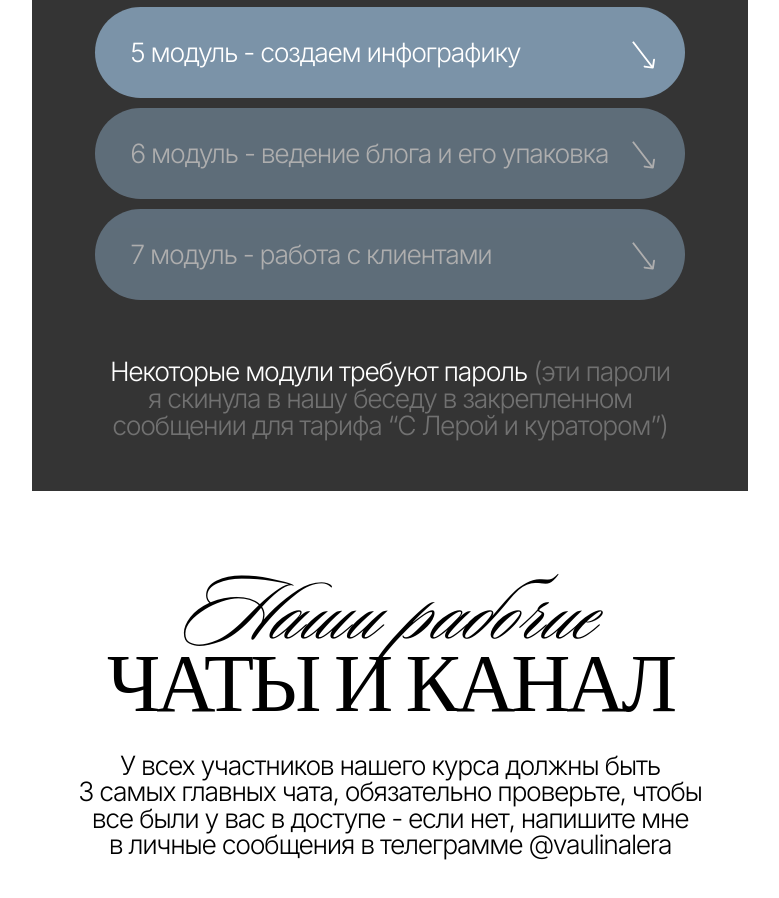
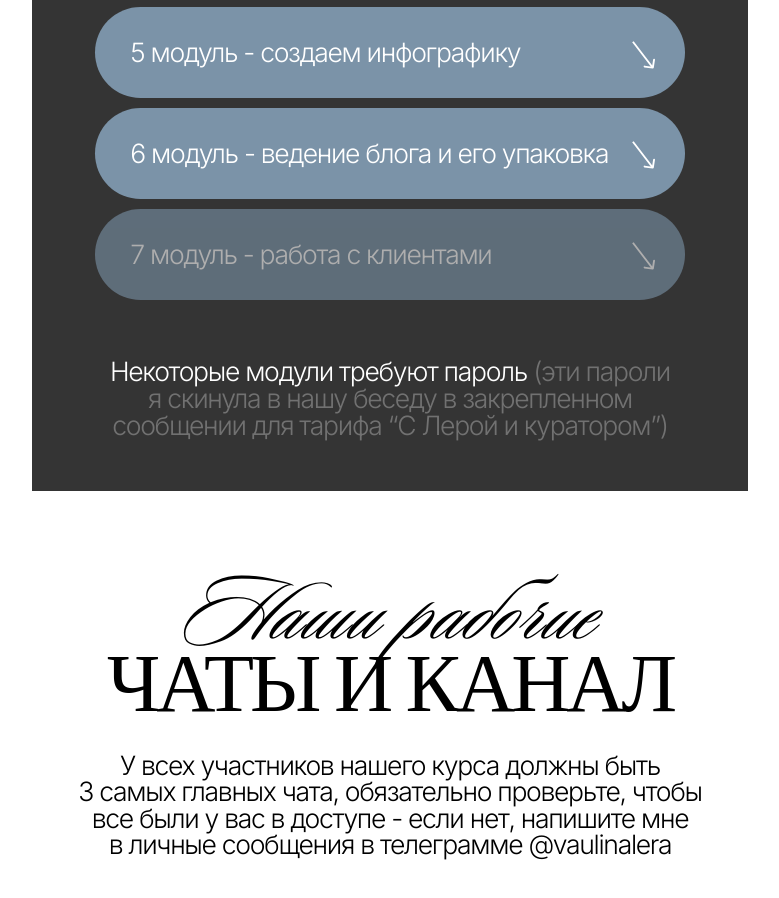
Before and after one commit to Yasuoooo0/Platforma-4-potok, a plain HTML site: page index.html in a window 1280 px wide. Shown: the part 3075-3973 px from the top of the page, without its empty margins (250-1029 px from the left). Drawn offline with Linux system fonts and the light colour scheme; a web font is replaced by a local one.

Commit message:
Update platfroma.css

```diff
--- a/platfroma.css
+++ b/platfroma.css
@@ -374,7 +374,7 @@ body {
   display: none;
 }
 
-.block_moduls_ul a:nth-child(n + 6) {
+.block_moduls_ul a:nth-child(n + 7) {
   /* Визуальные стили неактивной кнопки */
   opacity: 0.6; /* Полупрозрачность */
   color: #666666; /* Серый текст */
```
